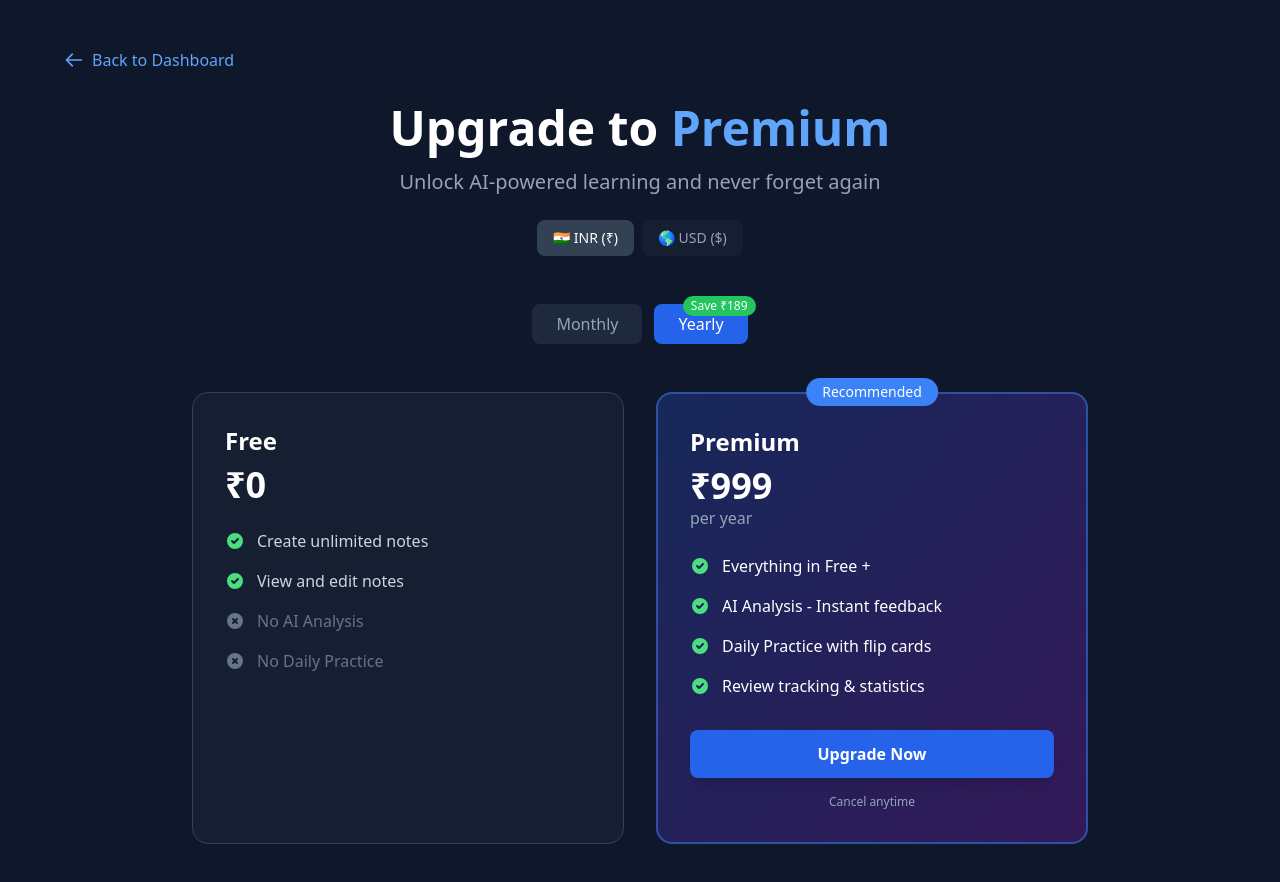
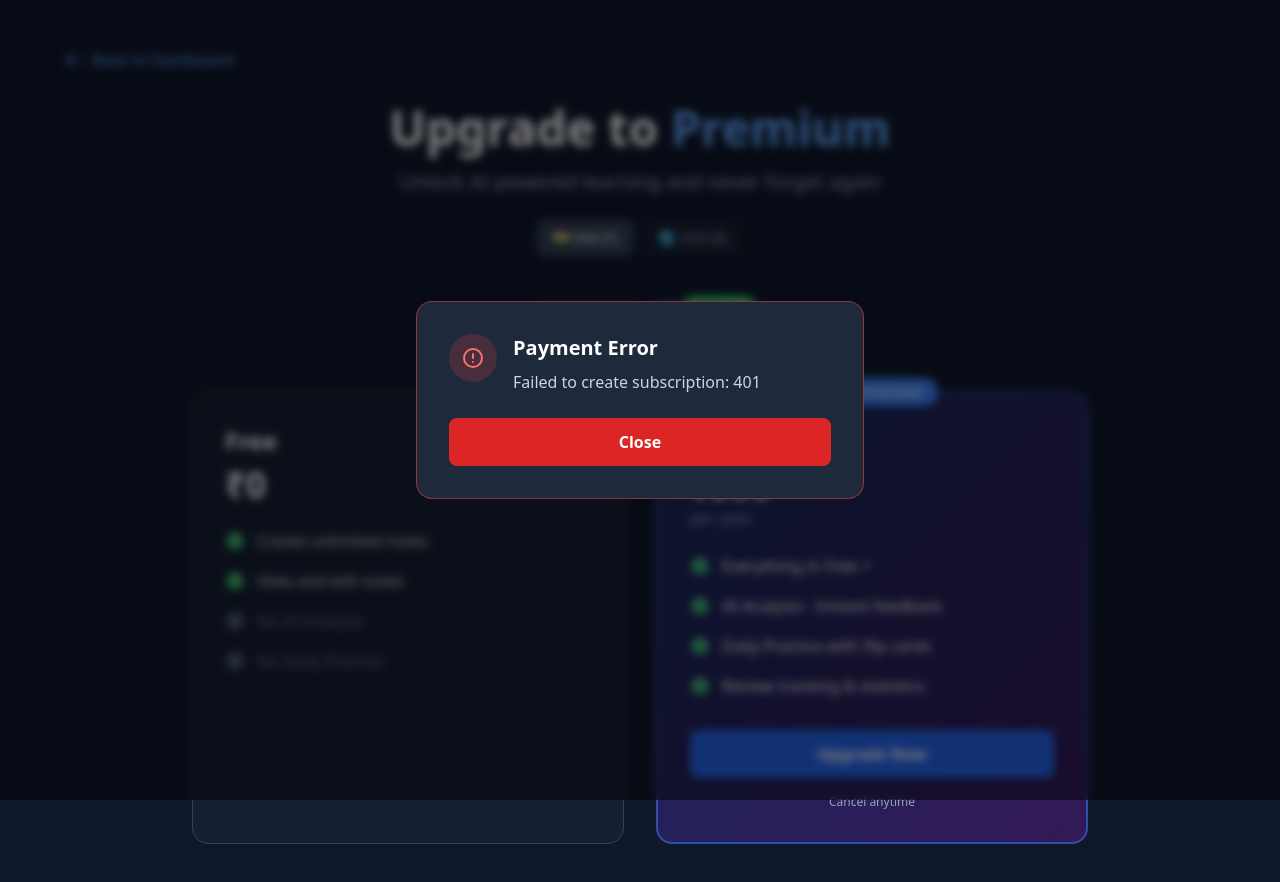
Before and after one commit to ydhanush8/MemoMind, a Next.js app: page /pricing in a window 1280 px wide. Both pictures are taken after a click on the button "Upgrade Now". Shown: the top 882 px of the page. Built offline with nearby package versions, Linux system fonts and the light colour scheme; no server answers.

Commit message:
feat: Replace alert() with professional error modal on pricing page

```diff
--- a/app/pricing/page.tsx
+++ b/app/pricing/page.tsx
@@ -17,6 +17,7 @@ export default function PricingPage() {
   const [currency, setCurrency] = useState<'INR' | 'USD'>('INR');
   const [isProcessing, setIsProcessing] = useState(false);
   const [subscriptionStatus, setSubscriptionStatus] = useState<any>(null);
+  const [error, setError] = useState<string | null>(null);
 
   // Pricing data for both currencies
   const pricing = {
@@ -111,7 +112,7 @@ export default function PricingPage() {
       razorpay.open();
     } catch (error) {
       console.error('Payment error:', error);
-      alert(`Failed to initiate payment: ${error instanceof Error ? error.message : 'Unknown error'}`);
+      setError(error instanceof Error ? error.message : 'Failed to initiate payment. Please try again.');
     } finally {
       setIsProcessing(false);
     }
@@ -307,6 +308,31 @@ export default function PricingPage() {
           </div>
         </div>
       </div>
+
+      {/* Error Modal */}
+      {error && (
+        <div className="fixed inset-0 bg-black/50 backdrop-blur-sm flex items-center justify-center z-50 p-4">
+          <div className="bg-slate-800 border border-red-500/50 rounded-2xl p-8 max-w-md w-full mx-4 animate-fadeIn">
+            <div className="flex items-start gap-4 mb-6">
+              <div className="w-12 h-12 bg-red-500/20 rounded-full flex items-center justify-center flex-shrink-0">
+                <svg className="w-6 h-6 text-red-400" fill="none" stroke="currentColor" viewBox="0 0 24 24">
+                  <path strokeLinecap="round" strokeLinejoin="round" strokeWidth={2} d="M12 8v4m0 4h.01M21 12a9 9 0 11-18 0 9 9 0 0118 0z" />
+                </svg>
+              </div>
+              <div className="flex-1">
+                <h3 className="text-xl font-bold text-white mb-2">Payment Error</h3>
+                <p className="text-slate-300">{error}</p>
+              </div>
+            </div>
+            <button
+              onClick={() => setError(null)}
+              className="w-full bg-red-600 hover:bg-red-700 text-white font-semibold py-3 px-6 rounded-lg transition-all"
+            >
+              Close
+            </button>
+          </div>
+        </div>
+      )}
     </div>
   );
 }
```
